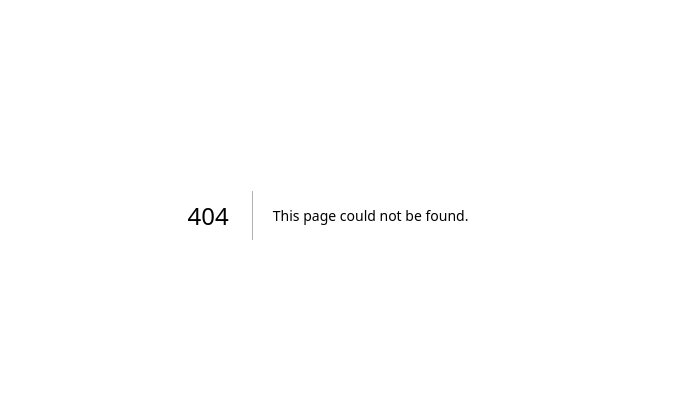
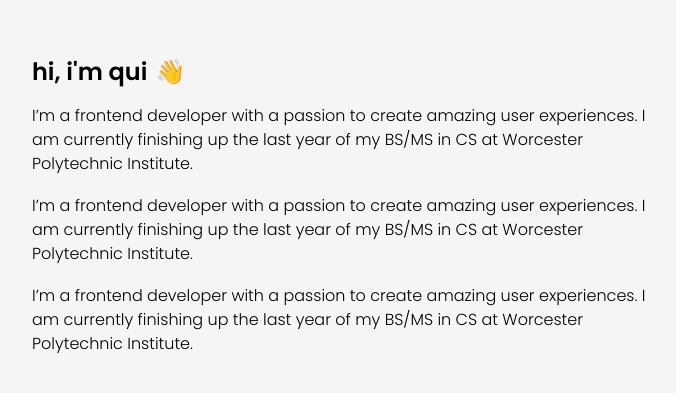
Before and after one commit to quinguyen-dev/.com, a Next.js app: page / in a window 1280 px wide. Before the commit this address had no page. Shown: the part 185-578 px from the top of the page, without its empty margins (312-988 px from the left). Built offline with nearby package versions, Linux system fonts and the light colour scheme.

Commit message:
[✅] FRAMER CASCADE ANIMATION LFG.

```diff
--- a/next.config.js
+++ b/next.config.js
@@ -1,14 +1,5 @@
 /** @type {import('next').NextConfig} */
 const nextConfig = {
-  redirects: async () => {
-    return [
-      {
-        source: "/",
-        destination: "/intro",
-        permanent: true,
-      },
-    ];
-  },
   images: {
     remotePatterns: [
       {
--- a/package.json
+++ b/package.json
@@ -16,6 +16,7 @@
     "@types/react-dom": "18.2.6",
     "@types/three": "^0.152.1",
     "autoprefixer": "10.4.14",
+    "framer-motion": "^10.12.18",
     "install": "^0.13.0",
     "next": "13.4.7",
     "npm": "^9.8.0",
--- a/src/app/intro/page.tsx
+++ /dev/null
@@ -1,48 +0,0 @@
-import Link from "next/link";
-
-async function getCurrentSong() {
-  const response = await fetch("http://localhost:3000/api/spotify", {
-    method: "GET",
-    next: { revalidate: 60, tags: ["current_song"] },
-  });
-
-  return await response.json();
-}
-
-export default async function IntroPage() {
-  // const data = await getCurrentSong();
-
-  return (
-    <div className="align-items flex w-[640px] min-w-[320px] flex-col justify-center px-6 [&>p]:pt-6">
-      <h1 className="whitespace-nowrap text-2xl font-bold">hi, i'm qui 👋</h1>
-      <p>
-        I’m a frontend developer with a passion to create amazing user
-        experiences. I am currently finishing up the last year of my BS/MS in CS
-        at Worcester Polytechnic Institute.
-      </p>
-      <p>
-        Lorem ipsum dolor, sit amet consectetur adipisicing elit. Aliquam
-        eligendi cupiditate fugit dolores illo nemo nobis corrupti voluptatibus
-        voluptate in, natus, deleniti provident officia aspernatur quaerat ipsum
-        quibusdam consequuntur quis!
-      </p>
-      <p>
-        Lorem ipsum dolor, sit amet consectetur adipisicing elit. Aliquam
-        eligendi cupiditate fugit dolores illo nemo nobis corrupti voluptatibus
-        voluptate in, natus, deleniti provident officia aspernatur quaerat ipsum
-        quibusdam consequuntur quis!
-      </p>
-      {/* <hr className="my-6" />
-      <nav>
-        <ul className="flex justify-between">
-          <li>
-            <Link href="/work">work</Link>
-          </li>
-          <li>
-            <Link href="/resume">resume</Link>
-          </li>
-        </ul>
-      </nav> */}
-    </div>
-  );
-}
--- a/src/app/layout.tsx
+++ b/src/app/layout.tsx
@@ -1,6 +1,5 @@
 import "./globals.css";
 import { Poppins } from "next/font/google";
-import Link from "next/link";
 
 const poppins = Poppins({ subsets: ["latin"], weight: ["300", "600"] });
 
--- /dev/null
+++ b/src/app/page.tsx
@@ -0,0 +1,68 @@
+"use client";
+import { useEffect } from "react";
+import { motion, useAnimate } from "framer-motion";
+import type {
+  AnimationScope,
+  Variants,
+  SVGAttributesAsMotionValues,
+} from "framer-motion";
+
+const v: Variants = {
+  initial: {
+    height: 0,
+    overflow: "hidden",
+    position: "absolute",
+    y: 100,
+  },
+  target: {
+    height: "90px",
+    position: "relative",
+    y: 0,
+  },
+};
+
+function useHeaderAnimation(): AnimationScope {
+  const [scope, animate] = useAnimate();
+
+  useEffect(() => {
+    animate([
+      [scope.current, { width: "640px" }, { at: 0.5, type: "spring" }],
+      ["h1", { paddingBottom: "16px" }],
+      ["#a", { height: "90px", position: "relative", y: 0 }, { at: "<" }],
+      ["#b", { height: "90px", position: "relative", y: 0 }],
+      ["#c", { height: "90px", position: "relative", y: 0 }],
+    ]);
+  }, []);
+
+  return scope;
+}
+
+export default function IntroPage() {
+  const scope = useHeaderAnimation();
+
+  return (
+    <div className="flex max-w-[640px] flex-col justify-center px-6">
+      <motion.div layout ref={scope}>
+        <motion.h1 layout className="whitespace-nowrap text-2xl font-bold">
+          hi, i'm qui
+          <span className="pl-2">👋</span>
+        </motion.h1>
+        <motion.p id="a" initial="initial" variants={v}>
+          I’m a frontend developer with a passion to create amazing user
+          experiences. I am currently finishing up the last year of my BS/MS in
+          CS at Worcester Polytechnic Institute.
+        </motion.p>
+        <motion.p id="b" initial="initial" variants={v}>
+          I’m a frontend developer with a passion to create amazing user
+          experiences. I am currently finishing up the last year of my BS/MS in
+          CS at Worcester Polytechnic Institute.
+        </motion.p>
+        <motion.p id="c" initial="initial" variants={v}>
+          I’m a frontend developer with a passion to create amazing user
+          experiences. I am currently finishing up the last year of my BS/MS in
+          CS at Worcester Polytechnic Institute.
+        </motion.p>
+      </motion.div>
+    </div>
+  );
+}
```
Also changed, not shown: 1 other file (tests, documents, lock files or other folders).
